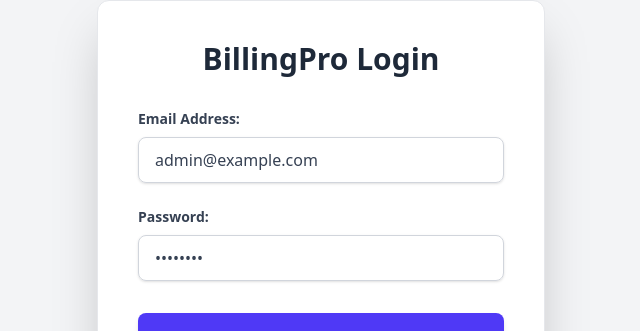
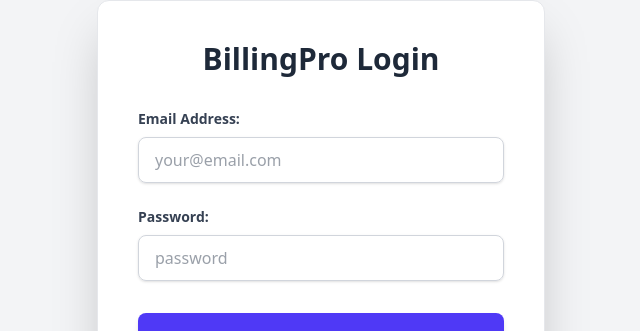
Before and after one commit to Anish-Narayan/BillingSoftware-Aris, a React (Vite) app: page /login in a window 1280 px wide. Shown: the part 197-528 px from the top of the page, without its empty margins (319-959 px from the left). Built offline with nearby package versions, Linux system fonts and the light colour scheme; no server answers.

Commit message:
Login fixed

```diff
--- a/src/pages/Login.jsx
+++ b/src/pages/Login.jsx
@@ -5,8 +5,8 @@
 
 const Login = () => {
   const navigate = useNavigate();
-  const [email, setEmail] = useState('admin@example.com');
-  const [password, setPassword] = useState('password');
+  const [email, setEmail] = useState('');
+  const [password, setPassword] = useState('');
   const [error, setError] = useState('');
   const [loading, setLoading] = useState(false);
 
```
